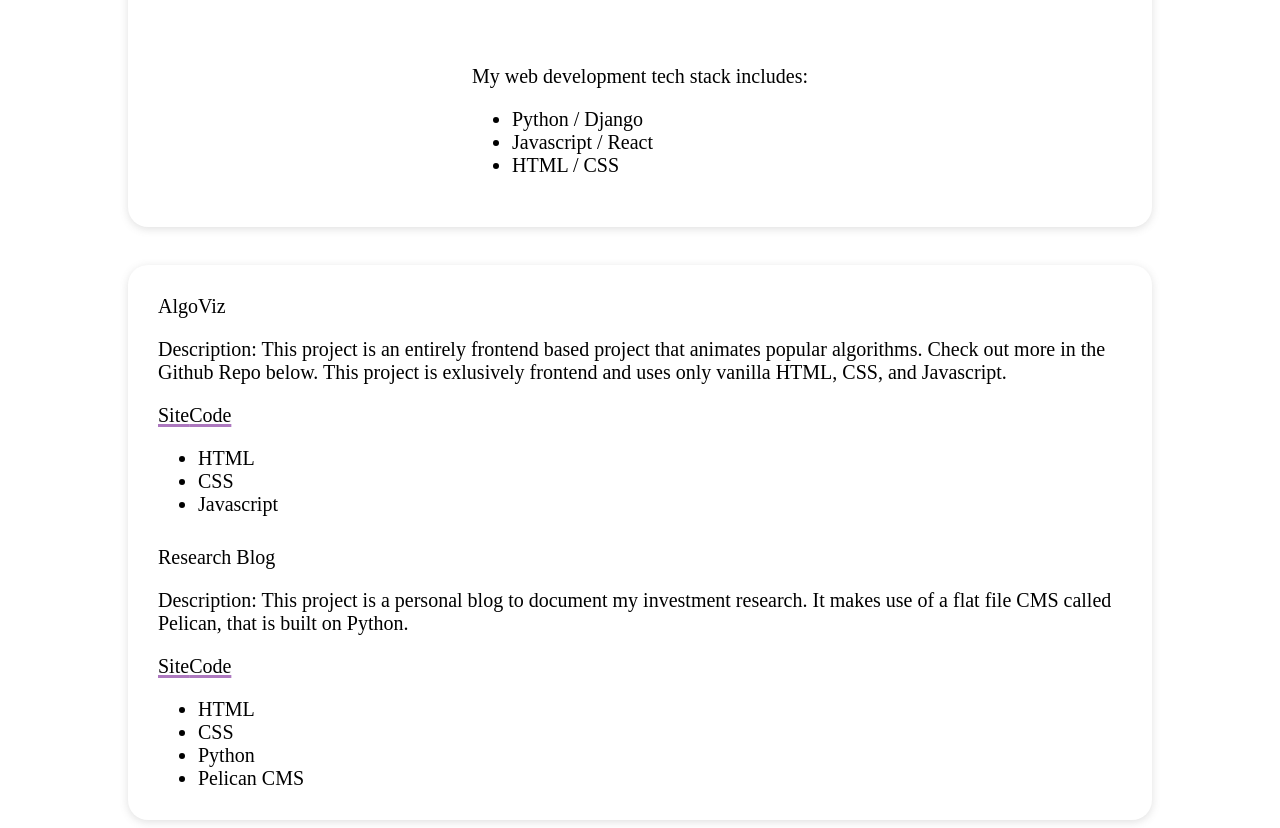
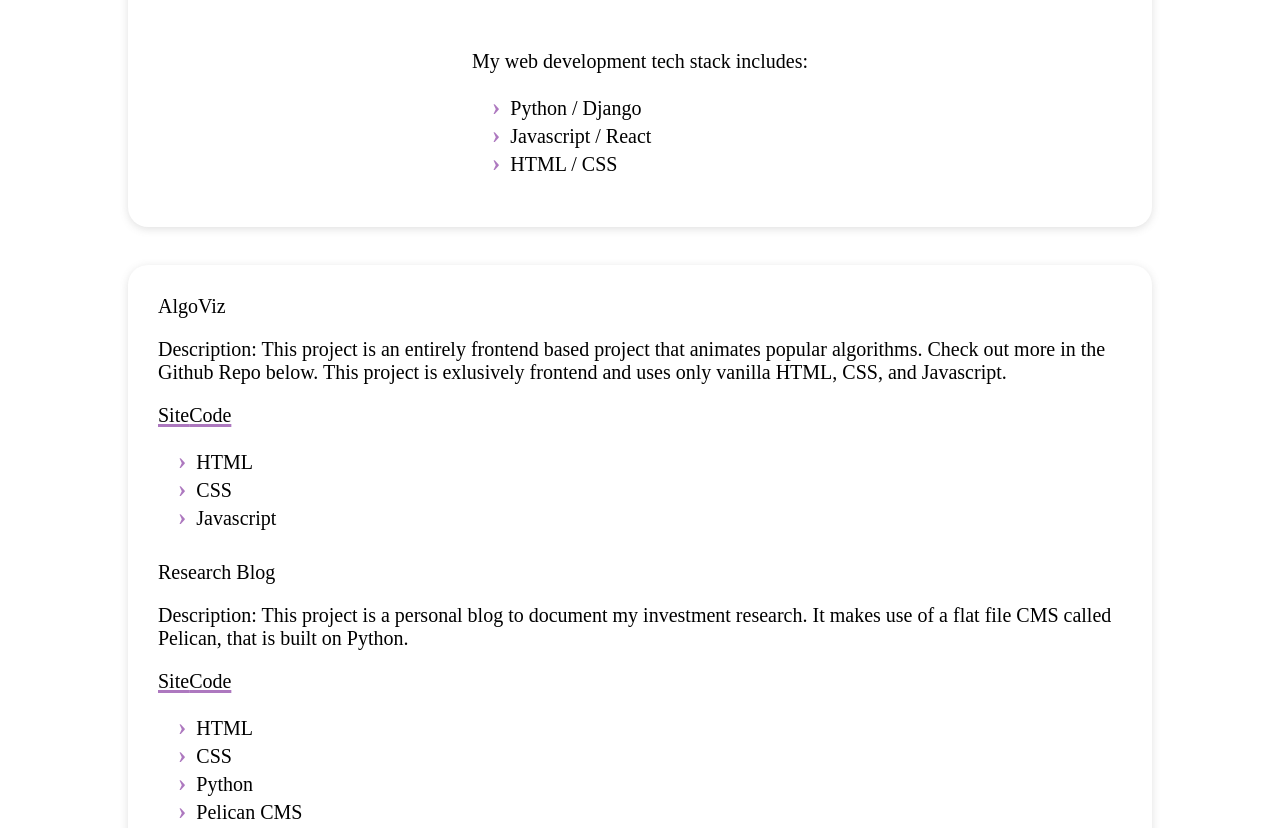
Before and after one commit to wross2/portfolio-site-v1, a React app: page / in a window 1280 px wide. Shown: the part 939-1767 px from the top of the page. Built offline with nearby package versions, Linux system fonts and the light colour scheme.

Commit message:
Added base styling for list bullet points

```diff
--- a/src/index.css
+++ b/src/index.css
@@ -21,3 +21,18 @@ html, body, #root, noscript {
     z-index: -1;
     font-size: 20px;
 }
+
+li {
+    /* Base */
+    list-style: none;
+    position: relative;
+}
+
+li:before{
+    content: '›';
+    font-size: 25px;
+    font-weight: 900;
+    margin-left: -20px;
+    margin-right: 10px;
+    color: var(--PURPLE)
+}
```
